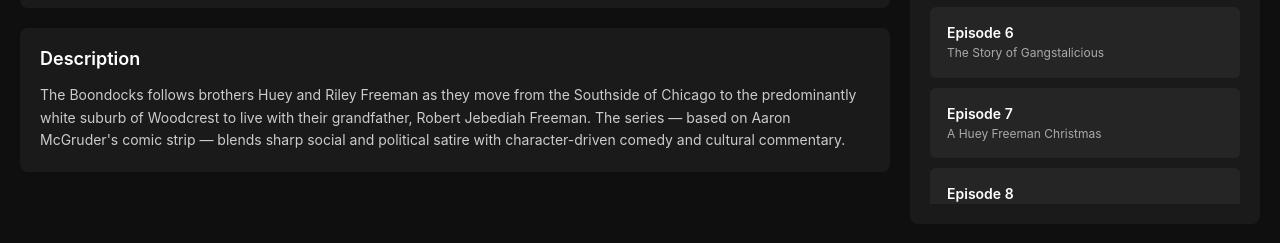
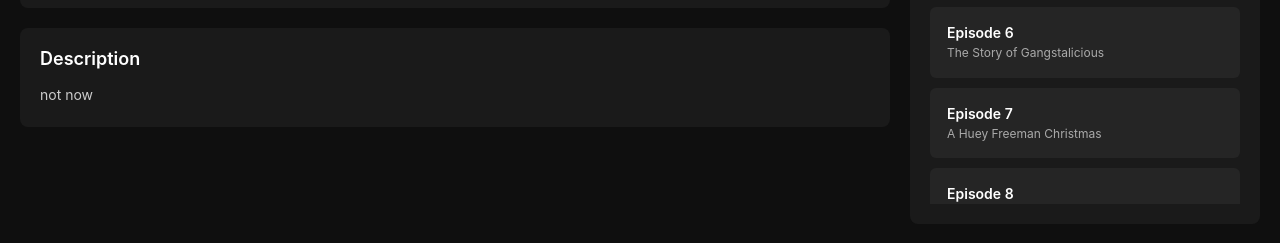
Before and after one commit to flickenhenrey/chainsawguymovie, a plain HTML site: page index.html in a window 1280 px wide. Shown: the part 667-910 px from the top of the page. Drawn offline with Linux system fonts and the light colour scheme.

Commit message:
Update index.html

```diff
--- a/index.html
+++ b/index.html
@@ -3,7 +3,7 @@
 <head>
     <meta charset="UTF-8" />
     <meta name="viewport" content="width=device-width, initial-scale=1.0" />
-    <title>The Boondocks</title>
+    <title>Chainsaw Man – The Movie: Reze Arc</title>
     <link rel="icon" type="image/x-icon" href="images/logo.png" />
     <link rel="shortcut icon" type="image/x-icon" href="images/logo.png" />
     <link rel="stylesheet" href="style.css" />
@@ -36,13 +36,7 @@
 
                 <div class="description-section">
                     <h3>Description</h3>
-                    <p id="anime-description">
-                        The Boondocks follows brothers Huey and Riley Freeman as they
-                        move from the Southside of Chicago to the predominantly white
-                        suburb of Woodcrest to live with their grandfather, Robert
-                        Jebediah Freeman. The series — based on Aaron McGruder's comic
-                        strip — blends sharp social and political satire with
-                        character-driven comedy and cultural commentary.
+                    <p id="anime-description">not now
                     </p>
                 </div>
             </div>
```
